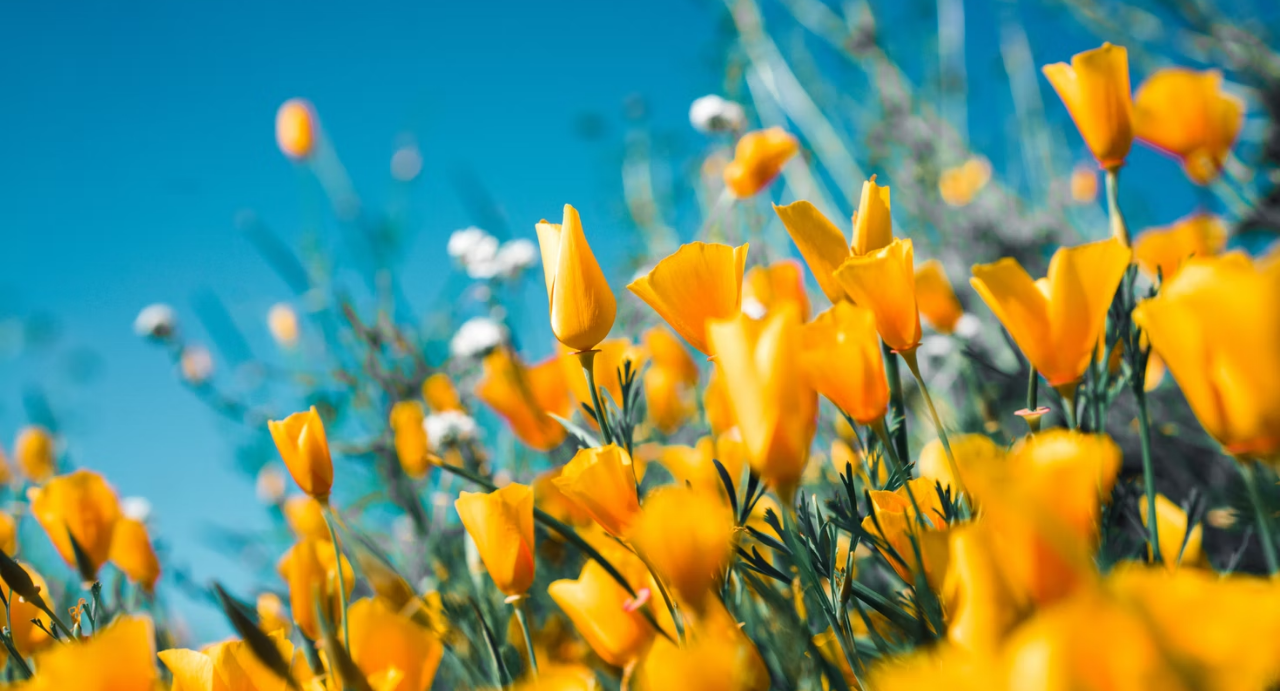
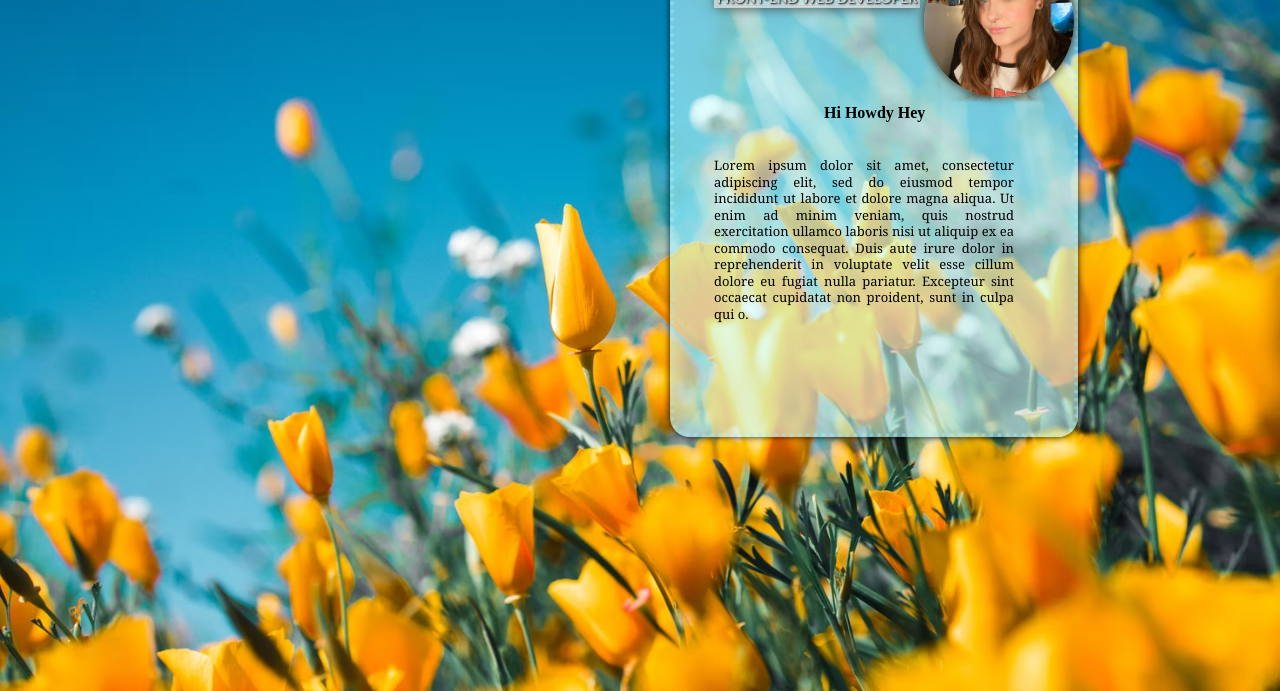
Before and after one commit to CheyenneTech/Profile-Card, a plain HTML site: page index.html in a window 1280 px wide. Shown: the part 109-800 px from the top of the page. Drawn offline with Linux system fonts and the light colour scheme; files whose address does not match are found by name.

Commit message:
Visual Updates

```diff
--- a/index.html
+++ b/index.html
@@ -1,10 +1,9 @@
 <!DOCTYPE html>
 <html>
-    <head><link rel="stylesheet" href="C:\Users\SeanT\Desktop\portfolio\style.css" /></head>
-<body>
+    <head><link rel="stylesheet" type="text/css" href="style.css" /></head>
+    <div id="wrapper"> <body>
 
-<div class="card-pfp">
-  <img id="card--pfp" src="pfp.jpg"></img></div>
+
 
   <div class="card-bcgrd" style="background-image: url('BG2.avif');"></div>
 
@@ -19,12 +18,13 @@
     <h2 class="card-fullname">Cheyenne Edwards</h2>
     <h3 class="card-title">Front-End Web Developer</h3>
   </p>
-
+  <div class="card-pfp">
+    <img id="card--pfp" src="pfp.jpg"></img></div>
 </div>
 
 
 
-</body>
+</body></html><div></div>
 
 
 
--- a/style.css
+++ b/style.css
@@ -16,26 +16,31 @@ body {
  border-radius: 100px;
   width: 150px;
   height: 150px;
-  position: absolute;
-  right: 1480px;
-  top: 220px;
+  position: sticky;
+  right: 1490px;
+  left: 1240px;
+  border-top: 700px;
+  align-items: flex-start;
+
   opacity: 1;
-    box-shadow: 0 0 10px 5px rgb(62, 53, 41);
+    box-shadow: 0 0 10px 0.5px rgb(62, 53, 41);
     -webkit-box-reflect: below -8px -webkit-gradient(linear, left top, left bottom, from(transparent), color-stop(91%, transparent), to(white));
  }
 
  .card {
   text-align: center;
-  box-shadow: -1px 3px 19px -2px rgba(0,0,0,0.76);
--webkit-box-shadow: -1px 3px 19px -2px rgba(0,0,0,0.76);
--moz-box-shadow: -1px 3px 19px -2px rgba(0,0,0,0.76);
+  box-shadow: 0px 0px 6px 0px rgba(0,0,0,0.85);
+-webkit-box-shadow: 0px 0px 6px 0px rgba(0,0,0,0.85);
+-moz-box-shadow: 0px 0px 6px 0px rgba(0,0,0,0.85);
   width: 400px;
   height: 500px;
-  position: absolute;
-  right: 1470px;
+  position: sticky;
+  left: 670px;
   top: 300px;
   background-color: hsla(180, 100%, 90%, 0.569);
   z-index: -1;
+  border: 4px dotted#9eeaff74;
+  border-radius: 20px;
 
  }
 
@@ -76,13 +81,18 @@ h3 { font-family: Candara; font-size: 24px; font-style: normal; font-variant: sm
 
 .card-info {
 
-  word-wrap: break-word;
-  text-indent: 50px;
+  margin: 40px;
+  border: 20px;
+  padding: 50px solid;
+  font-size: small;
   position: absolute;
-  top: 200px;
-  left: 8px;
-  font-size: small;
-  font-style: oblique;
+  text-align: justify;
+  width: 300px;
+  padding-top: 170px;
+
+
+
+
 
 
 }
@@ -100,3 +110,8 @@ h3 { font-family: Candara; font-size: 24px; font-style: normal; font-variant: sm
   background-color: #e0d0bf;
   background-image: url(BG2.avif);
 }
+
+#wrapper {
+  margin-left:auto;
+  margin-right:auto;
+  width:2000px;
```
